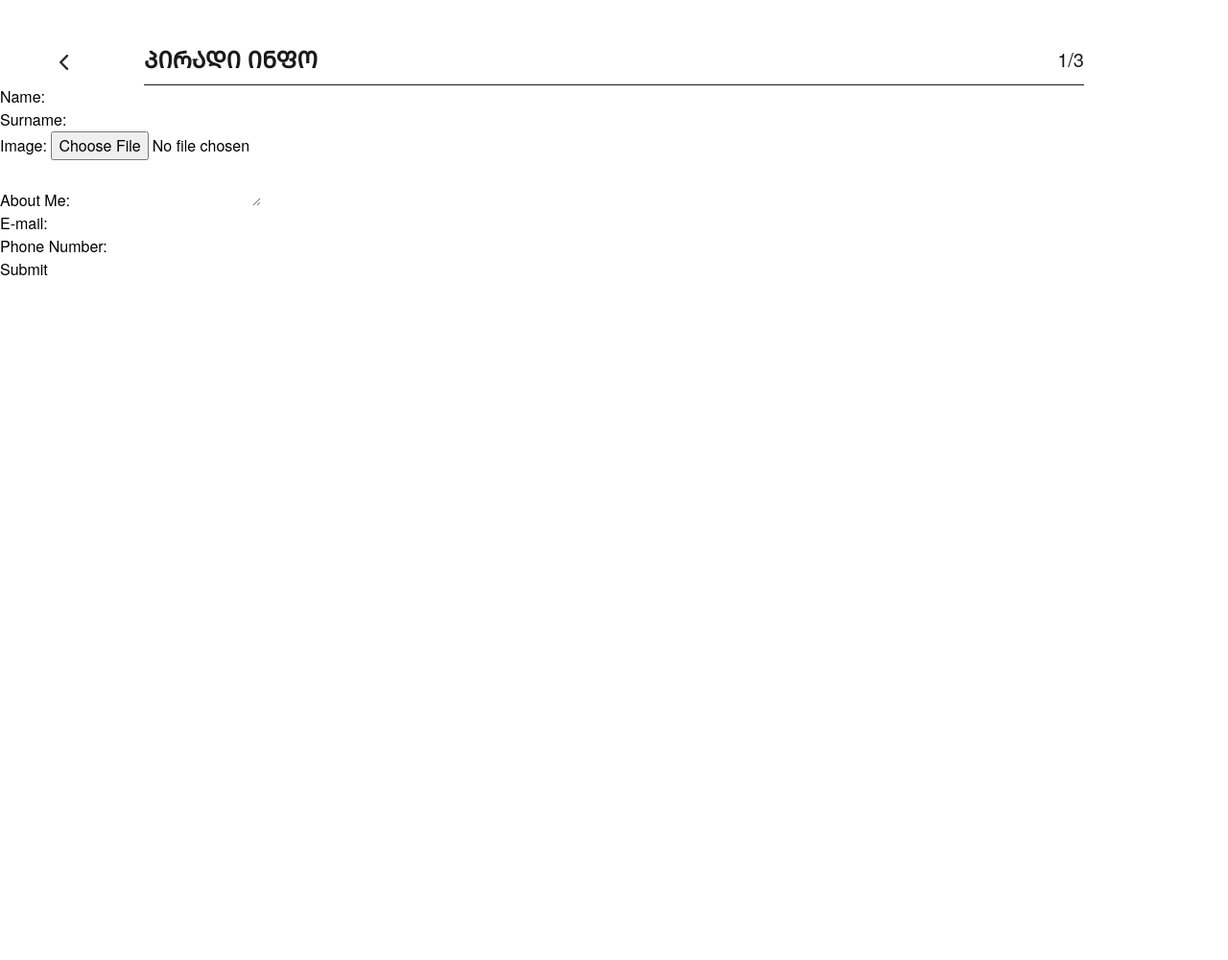
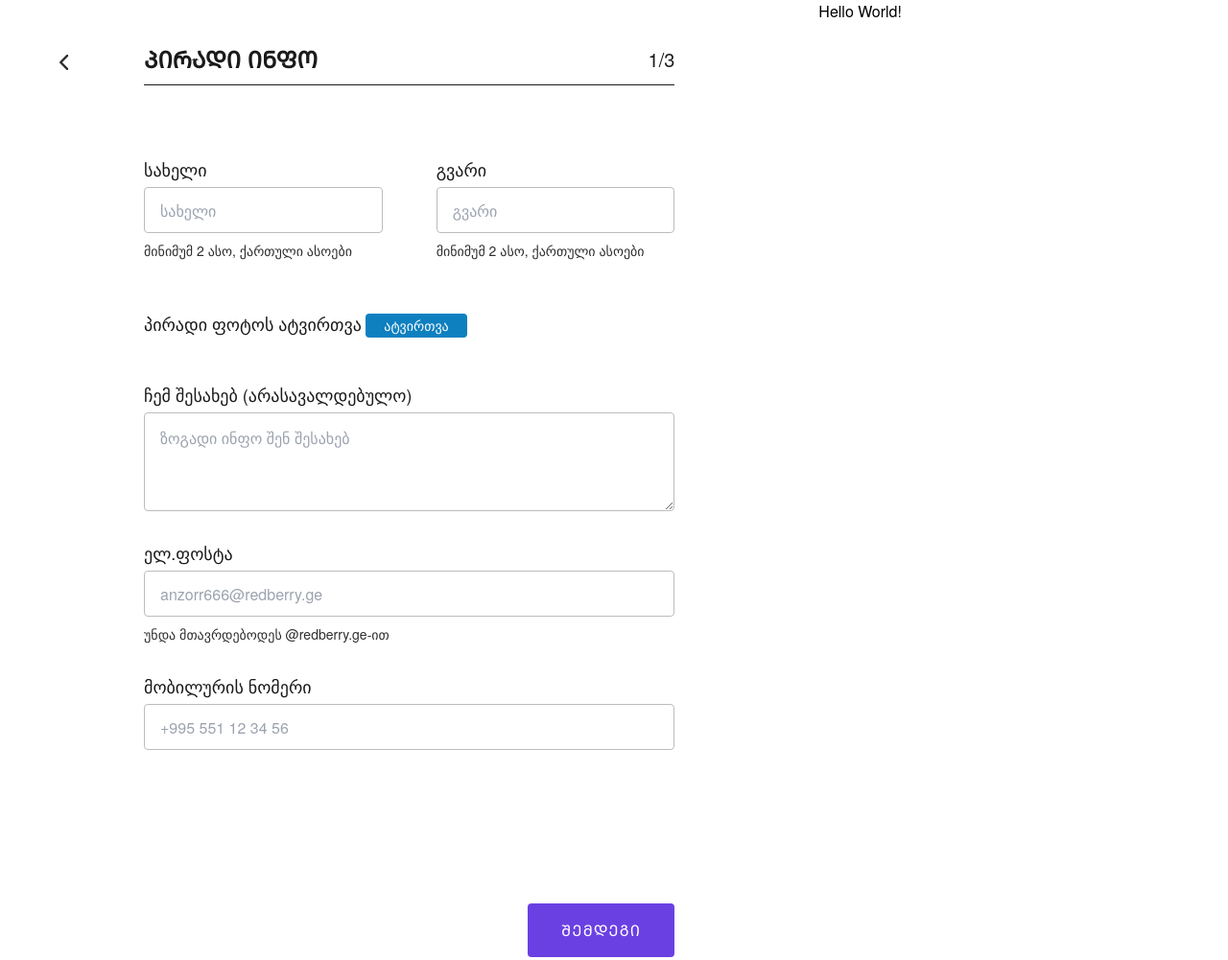
Before and after one commit to giorgitchanturidze/upload-resume, a website: page src/pages/general.html in a window 1280 px wide. Shown: the whole page at 96% size. Before the commit the page ends 800 px from the top, so only its background shows below. Drawn offline with Linux system fonts and the light colour scheme; a web font is replaced by a local one.

Commit message:
General information page markup - styled form

```diff
--- a/src/pages/general.html
+++ b/src/pages/general.html
@@ -13,43 +13,55 @@
       sizes="32x32"
     />
   </head>
-  <body>
+  <body class="flex pb-[65px]">
     <a href="../../index.html" class="absolute left-12 top-[45px]">
       <img src="../../src/assets/back.svg" alt="back" />
     </a>
+    <section class="w-2/3">
         <header
         class="flex mx-[150px] justify-between items-center py-[12px] mt-[35px] border-b-[1px] border-offblack border-solid"
         >
         <h1 class="text-2xl leading-[29px] font-bold text-offblack text-left">ᲞᲘᲠᲐᲓᲘ ᲘᲜᲤᲝ</h1>
         <span class="text-xl font-normal leading-6 text-right text-offblack">1/3</span>
         </header>
-    <form>
-        <div>
-          <label for="name">Name:</label>
-          <input type="text" id="name" name="name" required minlength="2" pattern="[ა-ჰ]+">
+        <form >
+            <div class="flex mt-[69px] mx-[126px] gap-2">
+                <div class="flex flex-col w-full gap-2 px-6 py-2">
+                    <label for="name" class="text-lg text-offblack leading-[21px]">სახელი</label>
+                    <input class="box-border h-12 py-[14px] px-4 outline-none bg-white text-offwhite border-[1px] border-solid border-offwhite rounded-[4px]" type="text" id="name" name="name" required minlength="2" pattern="[ა-ჰ]+" placeholder="სახელი">
+                    <span class="text-sm font-light text-hint leading-[21px]">მინიმუმ 2 ასო, ქართული ასოები</span>
                 </div>
-        <div>
-          <label for="surname">Surname:</label>
-          <input type="text" id="surname" name="surname" required minlength="2" pattern="[ა-ჰ]+">
+                <div class="flex flex-col w-full gap-2 px-6 py-2">
+                    <label for="surname" class="text-lg text-offblack leading-[21px]">გვარი</label>
+                    <input class="box-border h-12 py-[14px] px-4 outline-none bg-white text-offwhite border-[1px] border-solid border-offwhite rounded-[4px]" type="text" id="surname" name="surname" required minlength="2" pattern="[ა-ჰ]+" placeholder="გვარი">
+                    <span class="text-sm font-light text-hint leading-[21px]">მინიმუმ 2 ასო, ქართული ასოები</span>
                 </div>
-        <div>
-          <label for="image">Image:</label>
-          <input type="file" id="image" name="image" accept="image/*" required>
             </div>
-        <div>
-          <label for="about-me">About Me:</label>
-          <textarea id="about-me" name="about-me"></textarea>
+            <div class="flex ml-[150px] mt-[46px]">
+                <label class="gap-[19px]" for="image">
+                    <span class="text-lg leading-[22px] text-offblack">პირადი ფოტოს ატვირთვა</span>
+                    <button class="rounded-[4px] text-white text-sm leading-[17px] px-[19px] py-[4px] bg-offblue">ატვირთვა</button>
+                </label>
+                <input class="hidden" type="file" id="image" name="image" accept="image/*" required>
             </div>
-        <div>
-          <label for="email">E-mail:</label>
-          <input type="email" id="email" name="email" required pattern="[a-z0-9._%+-]+@redberry.ge">
+            <div class="flex flex-col mt-[41px] mx-[126px] gap-2 py-2 px-6">
+                <label class="text-lg text-offblack leading-[21px]" for="about-me">ჩემ შესახებ (არასავალდებულო)</label>
+                <textarea class="box-border h-[103px] py-[14px] px-4 outline-none bg-white text-offwhite border-[1px] border-solid border-offwhite rounded-[4px]" id="about-me" name="about-me" placeholder="ზოგადი ინფო შენ შესახებ"></textarea>
             </div>
-        <div>
-          <label for="phone-number">Phone Number:</label>
-          <input type="tel" id="phone-number" name="phone-number" required pattern="\d{3}-\d{2}-\d{2}-\d{2}">
+            <div class="flex flex-col mt-[17px] mx-[126px] gap-2 py-2 px-6">
+                <label class="text-lg text-offblack leading-[21px]" for="email">ელ.ფოსტა</label>
+                <input class="box-border h-12 py-[14px] px-4 outline-none bg-white text-offwhite border-[1px] border-solid border-offwhite rounded-[4px]" type="email" id="email" name="email" placeholder="anzorr666@redberry.ge" required pattern="[a-z0-9._%+-]+@redberry.ge">
+                <span class="text-sm font-light text-hint leading-[21px]">უნდა მთავრდებოდეს @redberry.ge-ით</span>
             </div>
-        <button type="submit">Submit</button>
+            <div class="flex flex-col mt-[17px] mx-[126px] gap-2 py-2 px-6">
+                <label class="text-lg text-offblack leading-[21px]" for="phone-number">მობილურის ნომერი</label>
+                <input class="box-border h-12 py-[14px] px-4 outline-none bg-white text-offwhite border-[1px] border-solid border-offwhite rounded-[4px]" type="tel" id="phone-number" name="phone-number" required pattern="\d{3}-\d{2}-\d{2}-\d{2}" placeholder="+995 551 12 34 56">
+            </div>
+            <button class="mt-[152px] mx-[150px] flex ml-auto bg-offpurple text-base leading-5 tracking-[0.08em] text-white py-[18px] px-[35px] rounded-[4px]" type="submit">ᲨᲔᲛᲓᲔᲒᲘ</button>
         </form>
-
+    </section>
+    <section class="w-1/3 h-screen">
+        <h1>Hello World!</h1>
+    </section>
   </body>
 </html>
```
Lines whose indentation alone changed are shown as unchanged.
